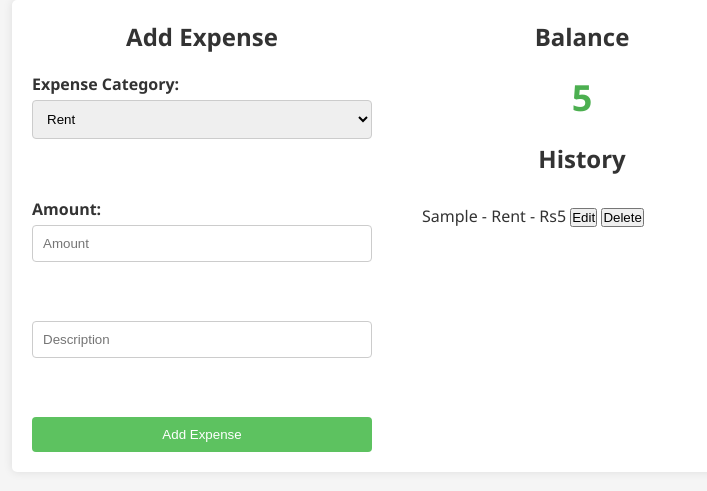
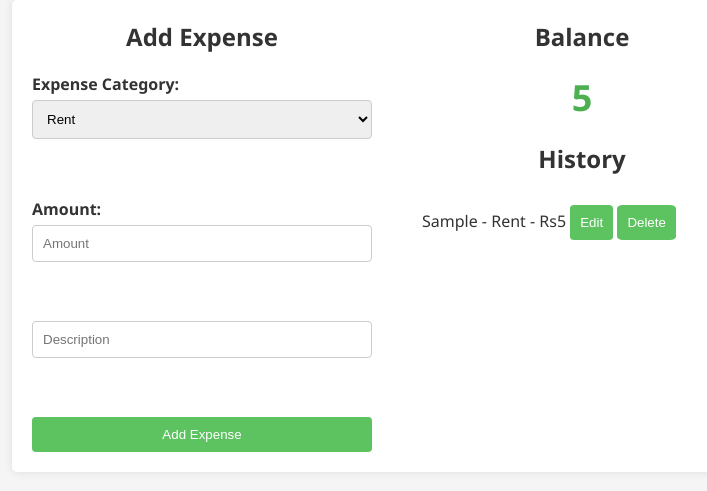
Before and after one commit to ram-Ranjan/Sharpener-Projects, a plain HTML site: page Expense_Tracker/index.html in a window 1280 px wide. Both pictures are taken after typing "5", "Sample" into the empty fields and a click on the input "Add Expense". Shown: the part 83-574 px from the top of the page, without its empty margins (248-955 px from the left). Drawn offline with Linux system fonts and the light colour scheme.

Commit message:
edit and delete buttons styles updated

```diff
--- a/Expense_Tracker/style.css
+++ b/Expense_Tracker/style.css
@@ -73,6 +73,7 @@ input[type="submit"]:hover {
   color: #4CAF50;
 }
 
+
 #history {
   list-style-type: none;
   padding: 0;
@@ -86,3 +87,15 @@ input[type="submit"]:hover {
 #history li:last-child {
   border-bottom: none;
 }
+
+button{
+  background-color: #5dc260;
+  padding: 10px;
+  border-radius: 10%;
+  color:#fff;
+  border: none;
+}
+button:hover{
+  background-color: #1d9e24;
+
+}
```
